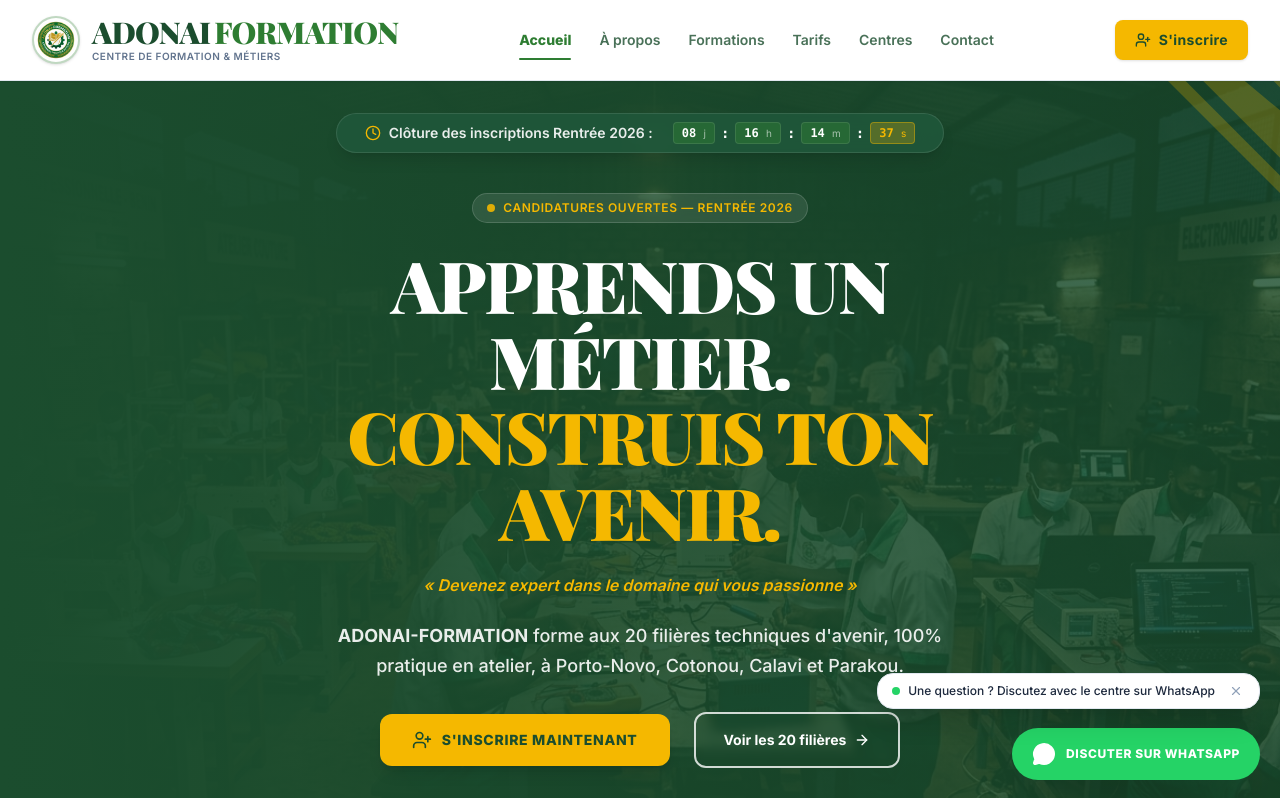
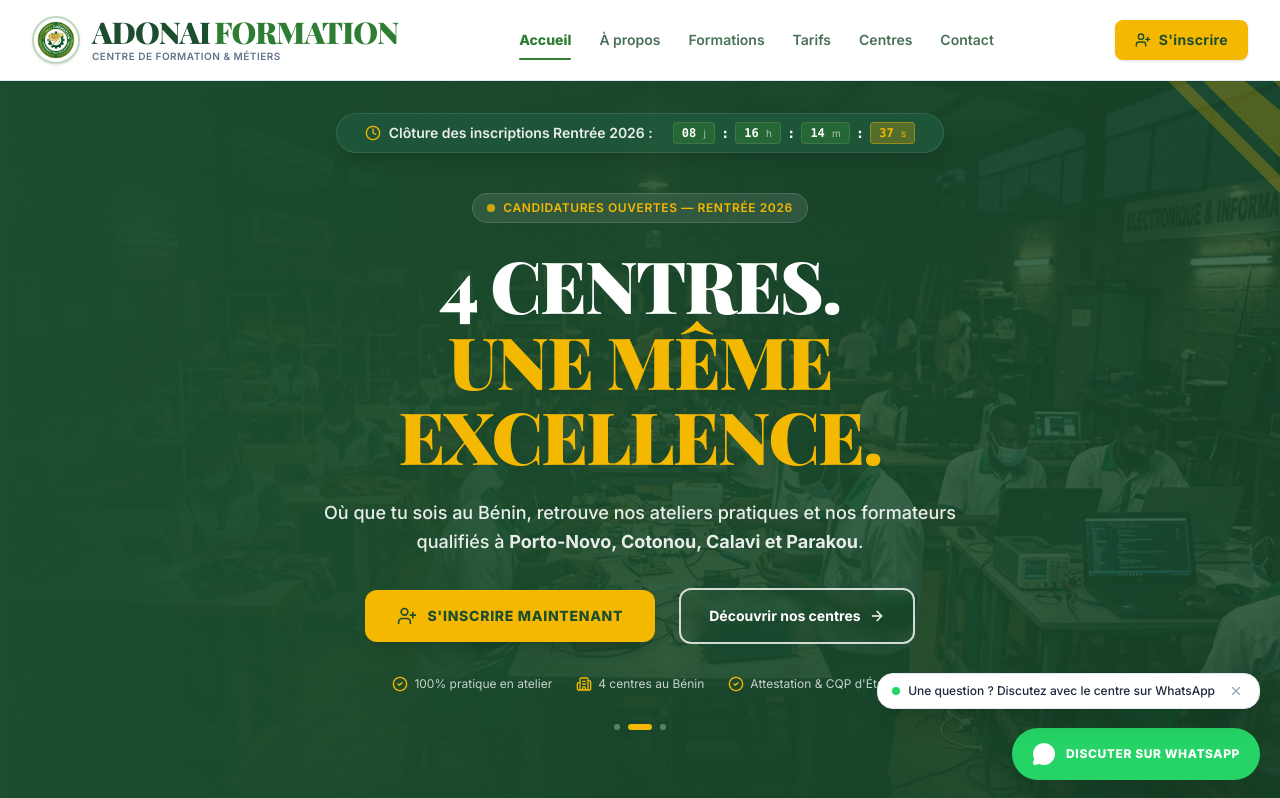
Before and after one commit to olabrayane5-stack/adonai-formation, a React (Vite) app: page / in a window 1280 px wide. Shown: the top 798 px of the page. Built offline with nearby package versions, Linux system fonts and the light colour scheme.

Commit message:
Add new icons and update Hero component functionality

```diff
--- a/src/components/Hero.tsx
+++ b/src/components/Hero.tsx
@@ -1,5 +1,5 @@
 import { useState, useEffect } from 'react';
-import { ArrowRight, UserPlus, Clock, CheckCircle2 } from 'lucide-react';
+import { ArrowRight, UserPlus, Clock, CheckCircle2, Building2, Gift } from 'lucide-react';
 import { IMAGES } from '../assets/images';
 
 interface HeroProps {
@@ -9,9 +9,13 @@
   onCentersClick?: () => void;
 }
 
+const SLIDE_DURATION_MS = 6000; // durée d'affichage de chaque message avant rotation
+
 export function Hero({
   onRegisterClick,
   onExploreCoursesClick,
+  onScholarshipClick,
+  onCentersClick,
 }: HeroProps) {
   // Countdown to October 5, 2026
   const [timeLeft, setTimeLeft] = useState({
@@ -45,6 +49,58 @@
   }, []);
 
   const pad = (n: number) => String(n).padStart(2, '0');
+
+  // Les 3 messages du hero rotatif : titre (2 lignes), sous-titre, icône, boutons
+  const slides = [
+    {
+      lineOne: 'Apprends un métier.',
+      lineTwo: 'Construis ton avenir.',
+      subtitle: (
+        <><strong>ADONAI-FORMATION</strong> forme aux 20 filières techniques d'avenir, 100% pratique en atelier, à Porto-Novo, Cotonou, Calavi et Parakou.</>
+      ),
+      primaryLabel: "S'inscrire maintenant",
+      primaryIcon: UserPlus,
+      primaryClick: onRegisterClick,
+      secondaryLabel: 'Voir les 20 filières',
+      secondaryClick: onExploreCoursesClick,
+    },
+    {
+      lineOne: '4 Centres.',
+      lineTwo: 'Une même excellence.',
+      subtitle: (
+        <>Où que tu sois au Bénin, retrouve nos ateliers pratiques et nos formateurs qualifiés à <strong>Porto-Novo, Cotonou, Calavi et Parakou</strong>.</>
+      ),
+      primaryLabel: "S'inscrire maintenant",
+      primaryIcon: UserPlus,
+      primaryClick: onRegisterClick,
+      secondaryLabel: 'Découvrir nos centres',
+      secondaryClick: onCentersClick ?? onExploreCoursesClick,
+    },
+    {
+      lineOne: '1500 Bourses.',
+      lineTwo: '150 000 FCFA seulement.',
+      subtitle: (
+        <>Profite du programme de bourses <strong>ADONAI-FORMATION</strong> et démarre ta formation professionnelle à moindre coût dès le 05 octobre 2026.</>
+      ),
+      primaryLabel: 'Profiter de la bourse',
+      primaryIcon: Gift,
+      primaryClick: onScholarshipClick ?? onRegisterClick,
+      secondaryLabel: 'Voir les conditions',
+      secondaryClick: onScholarshipClick ?? onRegisterClick,
+    },
+  ];
+
+  const [activeSlide, setActiveSlide] = useState(0);
+
+  useEffect(() => {
+    const rotation = setInterval(() => {
+      setActiveSlide((prev) => (prev + 1) % slides.length);
+    }, SLIDE_DURATION_MS);
+    return () => clearInterval(rotation);
+  }, [slides.length]);
+
+  const slide = slides[activeSlide];
+  const PrimaryIcon = slide.primaryIcon;
 
   return (
     <section className="relative overflow-hidden text-white min-h-[620px] lg:min-h-[700px] flex flex-col justify-between bg-[#1B4D2E]">
@@ -96,8 +152,8 @@
           </div>
         </div>
 
-        {/* Contenu principal : colonne unique centrée, un seul point focal */}
-        <div className="max-w-3xl mx-auto text-center space-y-6 my-auto">
+        {/* Contenu principal rotatif : colonne unique centrée, un seul point focal */}
+        <div key={activeSlide} className="hero-slide-enter max-w-3xl mx-auto text-center space-y-6 my-auto">
 
           {/* Badge calendrier/date : jaune doux #F5B800 */}
           <div className="inline-flex items-center gap-2 px-3.5 py-1.5 rounded-full bg-white/10 border border-white/15 backdrop-blur-sm text-xs font-semibold text-[#F5B800] uppercase tracking-wider">
@@ -105,55 +161,64 @@
             <span>Candidatures ouvertes — rentrée 2026</span>
           </div>
 
-          {/* Titre en 2 lignes : « Apprends un métier. » / « Construis ton avenir. » (mot-clé en corail) */}
+          {/* Titre en 2 lignes distinctes, chacune sur sa propre ligne */}
           <h1 className="font-display font-black text-4xl sm:text-6xl lg:text-7xl tracking-tight leading-[1.05] uppercase text-white">
-            Apprends un métier. <br />
-            <span className="text-[#F5B800]">Construis ton avenir.</span>
+            <span className="block">{slide.lineOne}</span>
+            <span className="block text-[#F5B800]">{slide.lineTwo}</span>
           </h1>
 
-          {/* Slogan officiel, en une ligne légère sous le titre */}
-          <p className="text-sm sm:text-base font-semibold text-[#F5B800] italic">
-            « Devenez expert dans le domaine qui vous passionne »
+          {/* Sous-titre unique, propre à chaque slide */}
+          <p className="text-base sm:text-lg font-medium text-white/90 leading-relaxed max-w-2xl mx-auto">
+            {slide.subtitle}
           </p>
 
-          {/* Sous-titre unique : institution + filières + villes + approche, en un seul paragraphe */}
-          <p className="text-base sm:text-lg font-medium text-white/90 leading-relaxed max-w-2xl mx-auto">
-            <strong>ADONAI-FORMATION</strong> forme aux 20 filières techniques d'avenir, 100% pratique en atelier, à Porto-Novo, Cotonou, Calavi et Parakou.
-          </p>
-
-          {/* Deux boutons côte à côte, bien espacés : CTA principal en gold plein, secondaire en contour */}
+          {/* Deux boutons côte à côte, bien espacés */}
           <div className="flex flex-col sm:flex-row items-stretch sm:items-center justify-center gap-4 sm:gap-6 pt-2">
             <button
-              onClick={onRegisterClick}
+              onClick={slide.primaryClick}
               className="flex items-center justify-center gap-2.5 px-8 py-4 rounded-xl bg-[#F5B800] hover:bg-[#E0A600] text-[#1B4D2E] font-extrabold text-sm uppercase tracking-wider shadow-lg hover:shadow-xl transition-all cursor-pointer"
             >
-              <UserPlus className="w-5 h-5" />
-              <span>S'inscrire maintenant</span>
+              <PrimaryIcon className="w-5 h-5" />
+              <span>{slide.primaryLabel}</span>
             </button>
 
             <button
-              onClick={onExploreCoursesClick}
+              onClick={slide.secondaryClick}
               className="flex items-center justify-center gap-2 px-7 py-4 rounded-xl border-2 border-white/80 hover:bg-white/15 text-white font-bold text-sm transition-all cursor-pointer backdrop-blur-xs"
             >
-              <span>Voir les 20 filières</span>
+              <span>{slide.secondaryLabel}</span>
               <ArrowRight className="w-4 h-4" />
             </button>
           </div>
 
-          {/* Repères concrets d'admission */}
+          {/* Repères concrets d'admission (fixes, ne changent pas avec les slides) */}
           <div className="pt-2 flex flex-wrap items-center justify-center gap-y-2 gap-x-6 text-xs text-white/75">
             <div className="flex items-center gap-1.5">
               <CheckCircle2 className="w-4 h-4 text-[#F5B800]" />
               <span>100% pratique en atelier</span>
             </div>
             <div className="flex items-center gap-1.5">
-              <CheckCircle2 className="w-4 h-4 text-[#F5B800]" />
-              <span>1500 bourses à 150 000 FCFA</span>
+              <Building2 className="w-4 h-4 text-[#F5B800]" />
+              <span>4 centres au Bénin</span>
             </div>
             <div className="flex items-center gap-1.5">
               <CheckCircle2 className="w-4 h-4 text-[#F5B800]" />
               <span>Attestation & CQP d'État</span>
             </div>
+          </div>
+
+          {/* Indicateurs de slide (points cliquables) */}
+          <div className="flex items-center justify-center gap-2 pt-2">
+            {slides.map((_, i) => (
+              <button
+                key={i}
+                onClick={() => setActiveSlide(i)}
+                aria-label={`Voir le message ${i + 1}`}
+                className={`h-1.5 rounded-full transition-all cursor-pointer ${
+                  i === activeSlide ? 'w-6 bg-[#F5B800]' : 'w-1.5 bg-white/30 hover:bg-white/50'
+                }`}
+              />
+            ))}
           </div>
 
         </div>
```
